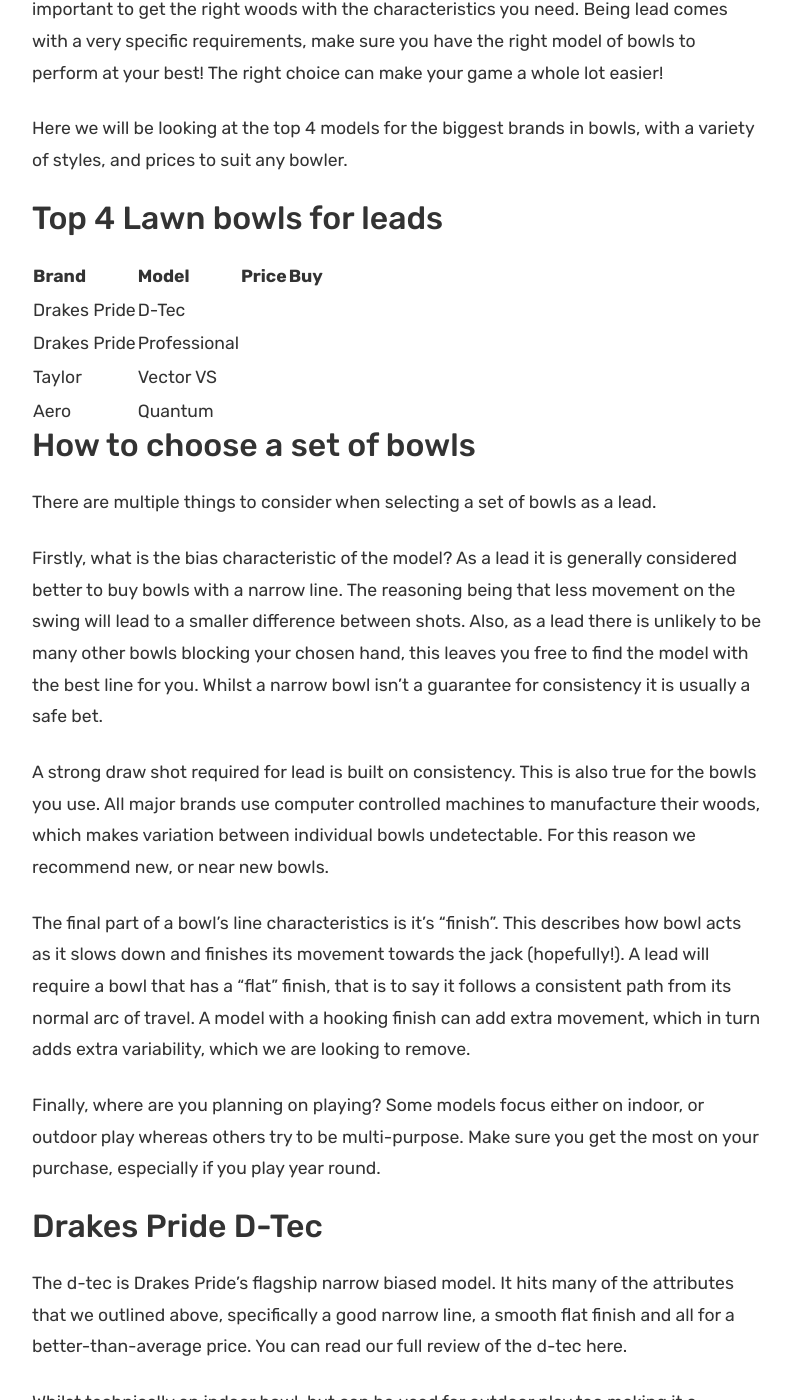
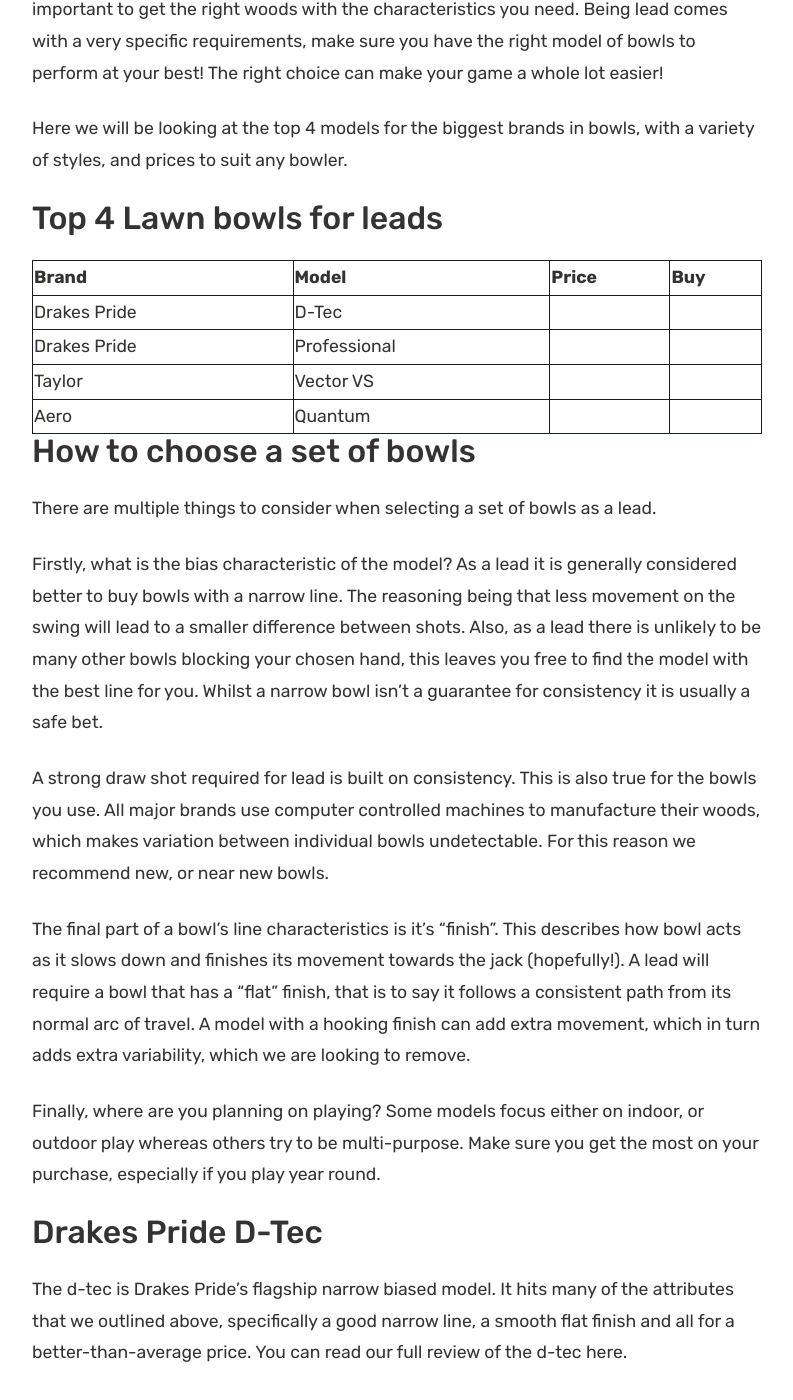
Before and after one commit to krussll/etsysimplicity, a Jekyll site: the page built from _posts/2018-01-12-best-rated-bowls-for-leads.md, in a window 1280 px wide and 1400 px high, scrolled down 786 px. Shown: the whole window, without its empty margins (53-846 px from the left). Built offline with Jekyll 4.4.1, drawn with Linux system fonts in a browser that asks for light colours.

Commit message:
Update _syntax.scss

```diff
--- a/_sass/_syntax.scss
+++ b/_sass/_syntax.scss
@@ -87,3 +87,13 @@
   background: #171E27;
   color: #fff;
 }
+
+.container {
+	table {
+		width:100%;
+	}
+
+	table, th, td {
+  		border: 1px solid #171E27;
+	}
+}
```
